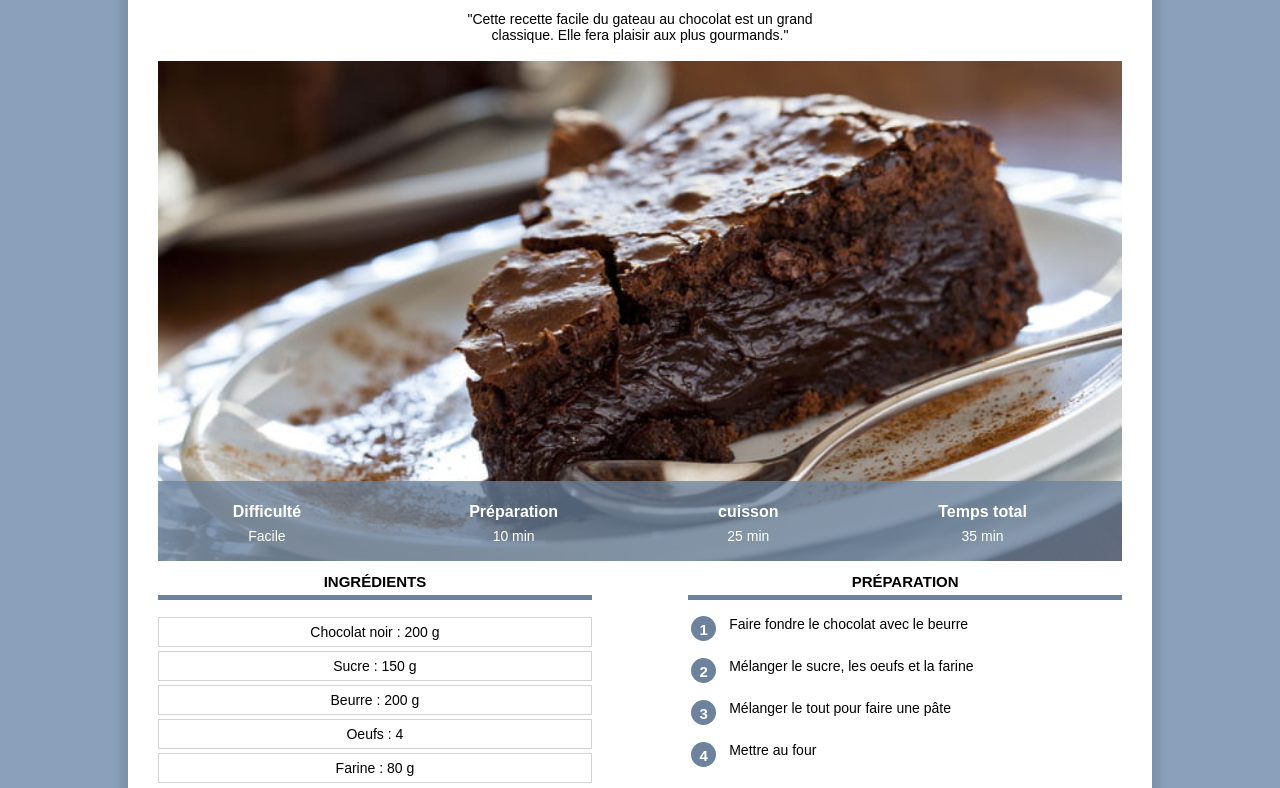
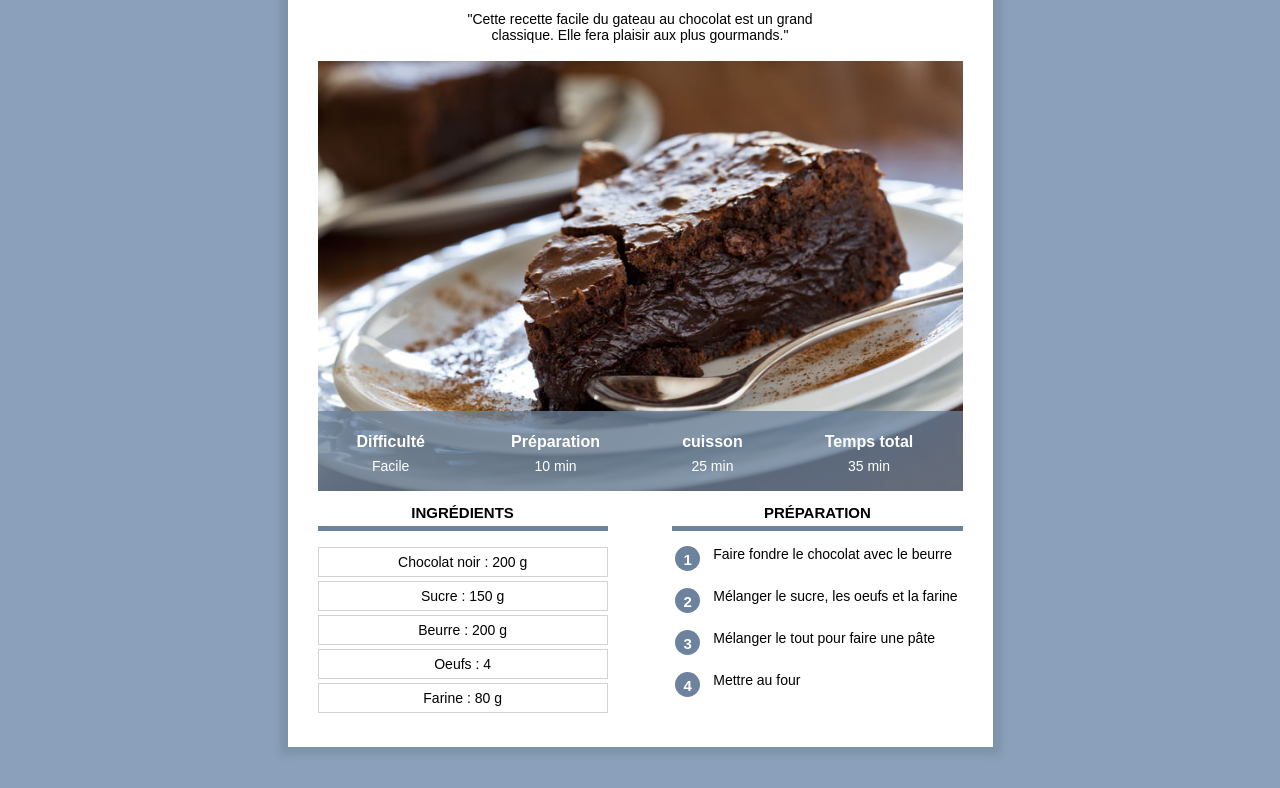
Before and after one commit to m4th300/chocolate_cake, a plain HTML site: page index.html in a window 1280 px wide. Shown: the part 147-935 px from the top of the page. Drawn offline with Linux system fonts and the light colour scheme.

Commit message:
Add files via upload

```diff
--- a/index.html
+++ b/index.html
@@ -3,6 +3,7 @@
     <head>
         <title>Gateau au chocolat</title>
         <meta charset="UTF-8">
+        <meta name="viewport" content="width=device-width, initial-scale=1.0">
         <link rel="stylesheet" href="style/recette.css">
 
     </head>
--- a/style/recette.css
+++ b/style/recette.css
@@ -12,9 +12,8 @@ body {
 
 div.contenu {
     background-color: white;
-    margin: 60px 10% 80px 10%;
-    padding: 0px 30px 30px 30px;
-    min-width: 350px;
+    margin: 40px 8px 40px 8px;
+    padding: 0px 8px 20px 8px;
     box-shadow: 0px 0px 8px 8px rgba(0, 0, 0, 0.1);
     overflow: visible;
 }
@@ -71,18 +70,18 @@ table.info {
     width: 100%;
     color: white;
     background-color: #6c829dC0;
-    height: 80px;
+    height: 50px;
 }
 
 table.info td {
     text-align: center;
-    font-size: 14px;
+    font-size: 12px;
     vertical-align: top;
 }
 
 table.info th {
     vertical-align: bottom;
-    font-size: 16px;
+    font-size: 14px;
     padding-bottom: 4px;
 }
 
@@ -95,7 +94,7 @@ img.info {
 }
 
 div.colonne {
-    width: 45%;
+    width: 100%;
 }
 
 .colonne h2 {
@@ -108,11 +107,6 @@ div.colonne {
 
 div.colonne1 {
     display: inline-block;
-    margin-right: 10%;
-}
-
-div.colonne2 {
-    float: right;
 }
 
 div.ingredients p {
@@ -151,3 +145,46 @@ table.preparation td.preparation_etape {
 table.preparation tr {
     height: 40px;
 }
+
+
+/* Styles pour ordinateur*/
+@media only screen and (min-width: 768px) {
+    div.contenu {
+        margin: 60px 10% 80px 10%;
+        padding: 0px 30px 30px 30px;
+        min-width: 350px;
+    }
+
+    table.info {
+        height: 80px;
+    }
+
+    table.info td {
+        font-size: 14px;
+    }
+
+    table.info th {
+        font-size: 16px;
+    }
+
+    div.colonne {
+        width: 45%;
+    }
+
+    div.colonne1 {
+        margin-right: 10%;
+    }
+
+    div.colonne2 {
+        float: right;
+    }
+}
+
+/*Ecrans trop grand*/
+@media only screen and (min-width: 768px) {
+    div.contenu {
+        margin-left: auto;
+        margin-right: auto;
+        width: 645px;
+    }
+}
```
